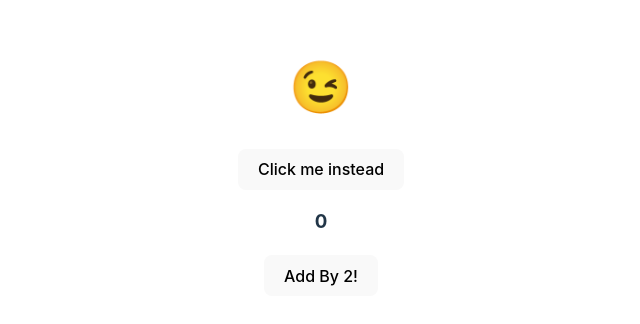
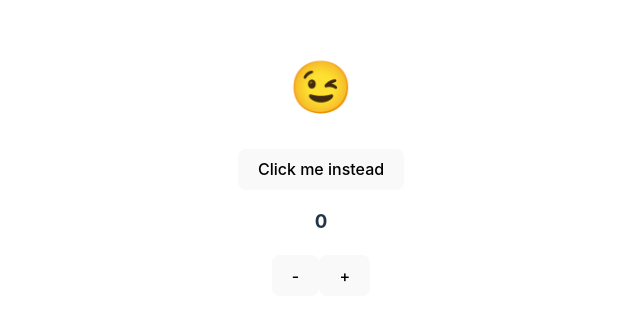
Before and after one commit to hefamba/React-Practice, a React (Vite) app: page / in a window 1280 px wide. Shown: the part 240-564 px from the top of the page, without its empty margins (319-959 px from the left). Built offline with nearby package versions, Linux system fonts and the light colour scheme.

Commit message:
add and subtract

```diff
--- a/src/Toggler.jsx
+++ b/src/Toggler.jsx
@@ -8,6 +8,11 @@ export default function Toggler() {
   const addByTwo = () => {
     setCount(count + 2);
   };
+  const subtractByOne = () => {
+    if (count !== 0) {
+      setCount(count - 1);
+    }
+  };
 
   const toggleEmotion = () => {
     setIsHappy(!isHappy);
@@ -17,7 +22,8 @@ export default function Toggler() {
       <h1>{isHappy ? '😉' : '😭'}</h1>
       <button onClick={toggleEmotion}>Click me instead</button>
       <h3>{count}</h3>
-      <button onClick={addByTwo}>Add By 2!</button>
+      <button onClick={subtractByOne}>-</button>
+      <button onClick={addByTwo}>+</button>
     </div>
   );
 }
```
